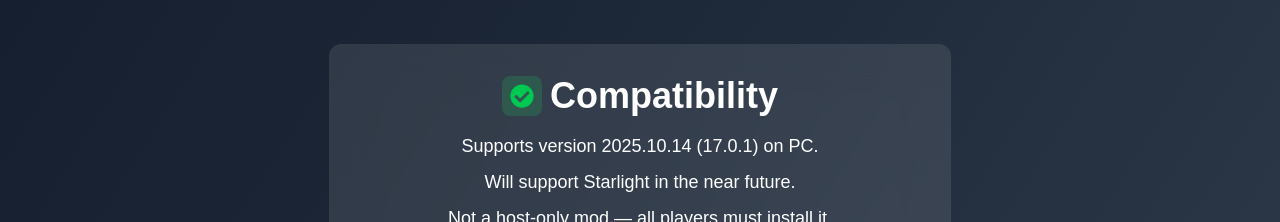
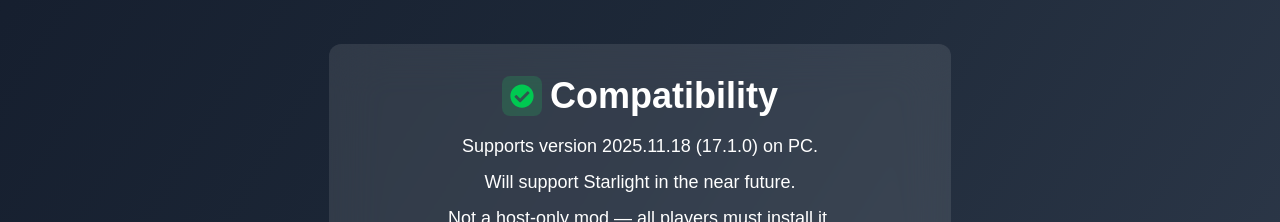
Before and after one commit to andries659/torwl-website-code, a Next.js app: page / in a window 1280 px wide. Shown: the part 840-1062 px from the top of the page. Built offline with nearby package versions, Linux system fonts and the light colour scheme; no server answers.

Commit message:
Update page.js

```diff
--- a/src/app/page.js
+++ b/src/app/page.js
@@ -101,7 +101,7 @@
             </div>
             <h2 className="text-3xl md:text-4xl font-bold">Compatibility</h2>
           </div>
-          <p className="md:text-lg">Supports version 2025.10.14 (17.0.1) on PC.</p>
+          <p className="md:text-lg">Supports version 2025.11.18 (17.1.0) on PC.</p>
           <p className="md:text-lg mt-2">Will support Starlight in the near future.</p>
           <p className="md:text-lg mt-2">Not a host-only mod — all players must install it.</p>
           <p className="md:text-lg mt-2">Only works on private TOR-W servers (not official Among Us servers).</p>
```
